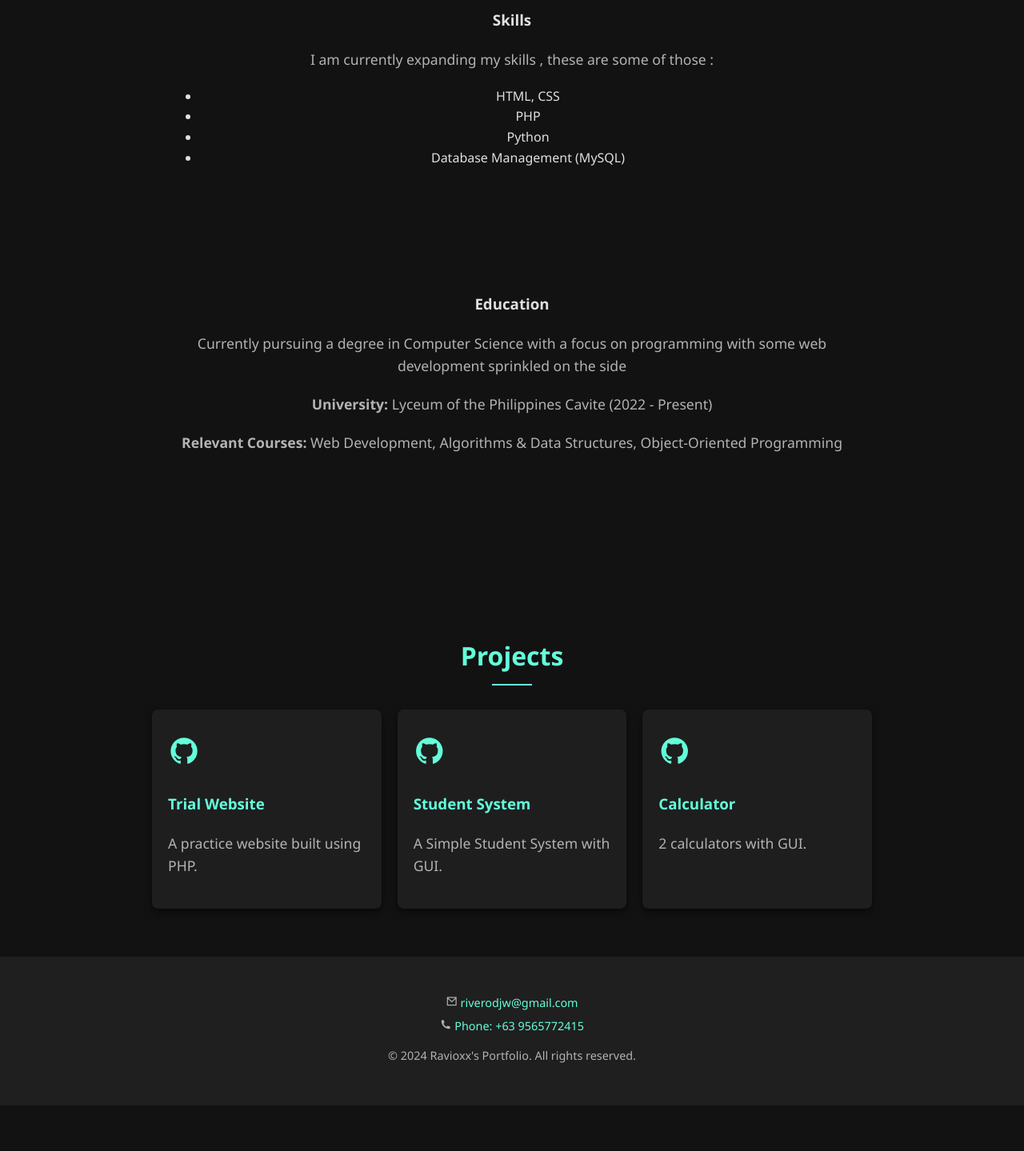
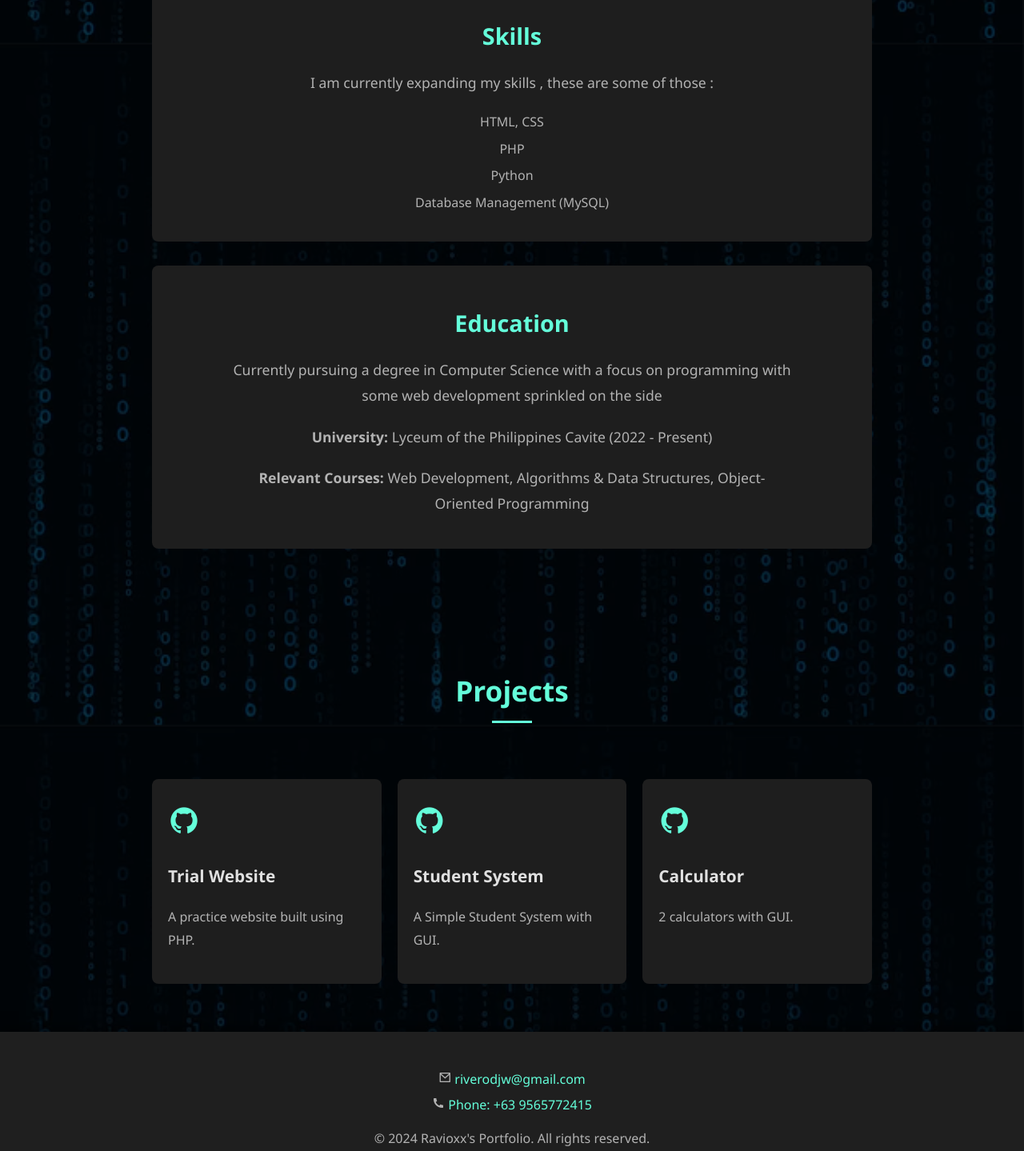
Before and after one commit to Ravioxx-Raviette/Github-Portfolio, a plain HTML site: page index.html in a window 1280 px wide. Shown: the part 799-2238 px from the top of the page at 80% size. Before the commit the page ends 2181 px from the top, so only its background shows below. Drawn offline with nearby package versions, Linux system fonts and the light colour scheme.

Commit message:
Update index.css

```diff
--- a/index.css
+++ b/index.css
@@ -1,34 +1,65 @@
-/* General Styles */
+
 body {
     font-family: 'Segoe UI', Tahoma, Geneva, Verdana, sans-serif;
     margin: 0;
     padding: 0;
-    background-color: #121212; /* Dark background */
+    background: url('hi2.png') center center fixed; /* Add your background image */
+    background-size: cover; /* Make the image cover the entire viewport */
     color: #e0e0e0; /* Light text for readability */
     line-height: 1.6;
     text-align: center;
+    overflow-x: hidden;
+    position: relative; /* For overlay */
+}
+
+/* Dark Overlay to Enhance Readability */
+body::before {
+    content: '';
+    position: absolute;
+    top: 0;
+    left: 0;
+    width: 100%;
+    height: 100%;
+    background: rgba(0, 0, 0, 0.7); /* Semi-transparent dark overlay */
+    z-index: -1; /* Places overlay behind content */
 }
 
 /* Header */
 header {
     background: linear-gradient(135deg, #1f1f1f, #333333); /* Subtle dark gradient */
-    color: #e0e0e0; /* Light text */
-    padding: 40px 20px;
-    position: sticky;
-    top: 0;
-    z-index: 1000;
-    box-shadow: 0 2px 10px rgba(0, 0, 0, 0.5); /* Deeper shadow */
+    color: #e0e0e0;
+    padding: 60px 20px;
+    box-shadow: 0 4px 15px rgba(0, 0, 0, 0.7); /* Deeper shadow for more depth */
+    position: static; /* Default behavior */
+    z-index: 1;
+}
+
+header .container {
+    display: flex;
+    flex-direction: column;
+    align-items: center;
+}
+
+.profile-img {
+    width: 120px; /* Circular image width */
+    height: 120px; /* Circular image height */
+    border-radius: 50%; /* Make it circular */
+    object-fit: cover; /* Ensure the image covers the circle */
+    margin-bottom: 20px; /* Space between the image and text */
 }
 
 header h1 {
-    font-size: 2.5rem;
+    font-size: 3rem; /* Bigger size for more impact */
     margin: 0;
+    letter-spacing: 2px;
+    font-weight: 700; /* Bold header */
 }
 
 header p {
-    margin: 10px 0 20px;
-    font-size: 1.2rem;
-    color: #b3b3b3; /* Subtle contrast */
+    margin: 10px 0 30px;
+    font-size: 1.3rem;
+    color: #b3b3b3; /* Slightly lighter contrast */
+    font-weight: 400;
 }
 
 nav ul {
@@ -36,7 +67,7 @@ nav ul {
     padding: 0;
     display: flex;
     justify-content: center;
-    gap: 20px;
+    gap: 30px;
 }
 
 nav ul li {
@@ -46,71 +77,143 @@ nav ul li {
 nav ul li a {
     color: #e0e0e0;
     text-decoration: none;
-    font-size: 1rem;
-    font-weight: bold;
-    transition: color 0.3s ease;
+    font-size: 1.1rem;
+    font-weight: 500;
+    letter-spacing: 1px;
+    transition: color 0.3s ease, transform 0.3s ease;
 }
 
 nav ul li a:hover {
     color: #64ffda; /* Accent color for hover */
+    transform: scale(1.05); /* Slight scale on hover */
 }
+
+/* Other sections remain the same */
+
 
 /* Sections */
 section {
-    padding: 60px 20px;
-    max-width: 900px;
+    padding: 60px 20px; /* Reduced padding */
+    max-width: 900px; /* Reduced max-width for smaller sections */
     margin: 0 auto;
 }
 
 section h2 {
-    font-size: 2rem;
+    font-size: 2.2rem; /* Slightly smaller font size */
     margin-bottom: 20px;
     position: relative;
     display: inline-block;
-    color: #64ffda; /* Accent color for section titles */
+    color: #64ffda; /* Accent color */
+    font-weight: 600;
 }
 
 section h2::after {
     content: '';
     display: block;
-    height: 2px;
-    width: 50px;
-    background: #64ffda; /* Matches the title color */
+    height: 3px;
+    width: 50px; /* Shortened underline */
+    background: #64ffda;
     margin: 10px auto;
 }
 
 section p {
+    font-size: 1.1rem; /* Slightly smaller text */
+    color: #b3b3b3;
+    margin: 20px 0;
+    line-height: 1.8;
+    max-width: 700px; /* Limit width for better alignment */
+    margin-left: auto;
+    margin-right: auto;
+}
+
+/* About Me Section - New Subsections */
+#skills, #education, #hobbies {
+    margin-top: 30px;
+    padding: 20px 20px; /* Reduced padding */
+    background: #1e1e1e;
+    border-radius: 8px;
+    box-shadow: none; /* No shadow for streamlined look */
+    color: #e0e0e0;
+    transition: transform 0.3s ease;
+}
+
+#skills h3, #education h3, #hobbies h3 {
+    font-size: 1.8rem; /* Smaller heading font size */
+    color: #64ffda;
+    margin-bottom: 15px;
+    font-weight: 600;
+}
+
+#skills ul, #hobbies ul {
+    list-style: none;
+    padding: 0;
+    font-size: 1rem; /* Smaller list font size */
+    color: #b3b3b3;
+}
+
+#skills ul li, #hobbies ul li {
+    margin: 8px 0; /* Reduced space between list items */
+}
+
+#education p {
     font-size: 1.1rem;
-    color: #b3b3b3; /* Slightly lighter text for contrast */
-    margin: 20px 0;
+    color: #b3b3b3;
+}
+
+/* Hover effect for sections */
+#skills:hover, #education:hover, #hobbies:hover {
+    transform: translateY(-5px); /* Subtle lift on hover */
 }
 
 /* Projects */
 .project-grid {
     display: grid;
-    grid-template-columns: repeat(auto-fit, minmax(280px, 1fr));
-    gap: 20px;
+    grid-template-columns: repeat(auto-fit, minmax(280px, 1fr)); /* Adjusted for smaller width */
+    gap: 20px; /* Reduced gap */
+    padding-top: 40px;
 }
 
 .project-card {
-    padding: 20px;
-    border-radius: 8px;
-    background: #1e1e1e; /* Dark card background */
-    box-shadow: 0 4px 10px rgba(0, 0, 0, 0.5);
+    padding: 20px; /* Reduced padding */
+    border-radius: 8px; /* Reduced border radius */
+    background: #1e1e1e;
+    box-shadow: none; /* Removed heavy shadow */
     transition: transform 0.3s ease, box-shadow 0.3s ease;
     text-align: left;
-    color: #e0e0e0; /* Light text */
+    color: #e0e0e0;
+    display: flex;
+    flex-direction: column;
+    justify-content: space-between;
+    min-height: 180px; /* Reduced height for a more compact card */
+    position: relative;
 }
 
 .project-card:hover {
     transform: translateY(-5px);
-    box-shadow: 0 8px 20px rgba(0, 0, 0, 0.7);
+    box-shadow: 0 6px 15px rgba(0, 0, 0, 0.4); /* Subtle shadow on hover */
 }
 
 .project-icon {
-    font-size: 40px;
-    color: #64ffda; /* Accent color */
+    font-size: 40px; /* Smaller icon size */
+    color: #64ffda;
+    margin-bottom: 15px;
+    transition: color 0.3s ease;
+}
+
+.project-card:hover .project-icon {
+    color: #21c1b7; /* Change icon color on hover */
+}
+
+.project-card h3 {
+    font-size: 1.3rem; /* Reduced heading size */
+    font-weight: 600;
+    color: #e0e0e0;
     margin-bottom: 10px;
+}
+
+.project-card p {
+    font-size: 1rem;
+    color: #b3b3b3;
 }
 
 /* Links */
@@ -121,33 +224,17 @@ a {
 }
 
 a:hover {
-    color: #21c1b7; /* Slightly lighter accent color on hover */
+    color: #21c1b7;
 }
 
 /* Footer */
 footer {
-    background: #1f1f1f; /* Dark footer */
-    color: #b3b3b3; /* Subtle text */
-    padding: 20px;
-    text-align: center;
-    font-size: 0.9rem;
-}
-
-/* Responsive Design */
-@media (max-width: 768px) {
-    nav ul {
-        flex-direction: column;
-        gap: 10px;
-    }
-}
-
-/* Footer */
-footer {
-    background: #1f1f1f; /* Dark footer */
-    color: #b3b3b3; /* Subtle text */
+    background: #1f1f1f;
+    color: #b3b3b3;
     padding: 40px 20px;
     text-align: center;
-    font-size: 0.9rem;
+    font-size: 1rem;
+    box-shadow: 0 -4px 15px rgba(0, 0, 0, 0.5); /* Subtle shadow to lift footer */
 }
 
 .footer-content {
@@ -156,14 +243,13 @@ footer {
 }
 
 .footer-content p {
-    margin-bottom: 10px;
+    margin-bottom: 15px;
 }
 
 .contact-info p {
     margin: 5px 0;
 }
 
-/* Links in footer */
 footer a {
     color: #64ffda;
     text-decoration: none;
@@ -171,5 +257,30 @@ footer a {
 }
 
 footer a:hover {
-    color: #21c1b7; /* Slightly lighter accent color on hover */
+    color: #21c1b7;
 }
+
+/* Responsive Design */
+@media (max-width: 768px) {
+    nav ul {
+        flex-direction: column;
+        gap: 15px;
+    }
+
+    section h2 {
+        font-size: 1.8rem;
+    }
+
+    #skills, #education, #hobbies {
+        padding: 25px 20px; /* Slightly adjusted padding */
+    }
+
+    .project-grid {
+        grid-template-columns: 1fr; /* Stack project cards on smaller screens */
+        gap: 20px;
+    }
+
+    footer {
+        font-size: 0.85rem;
+    }
+}
```
